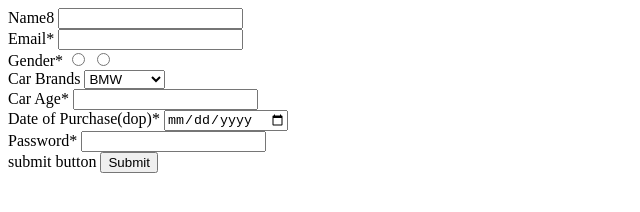
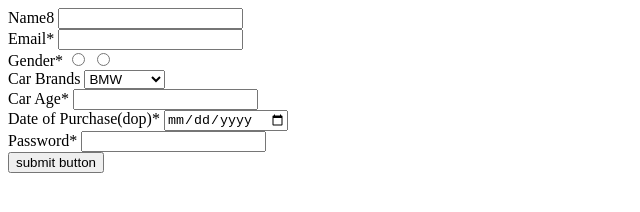
Before and after one commit to acciojob/car-insurance-form-Sakshi-WARKAD, a website: page main.html in a window 1280 px wide. Shown: the whole page, without its empty margins (0-640 px from the left). Drawn offline with Linux system fonts and the light colour scheme.

Commit message:
created a submission

```diff
--- a/main.html
+++ b/main.html
@@ -14,7 +14,7 @@
 	<form method="post">
 		<div>
 			<label for="name">Name8</label>
-			<input type="text" id=#name name="name">
+			<input type="text" id=name name="name">
 	    </div>
 		<div>
 			<label for="email">Email*</label>
@@ -46,8 +46,7 @@
 			<input type="password" id=password required>
 		</div>
 		<div>
-			<label for="submit">submit button</label>
-			<input type="submit" id=submit>
+		    <button type="submit">submit button</button>
 		</div>
 	</form>
 
```
